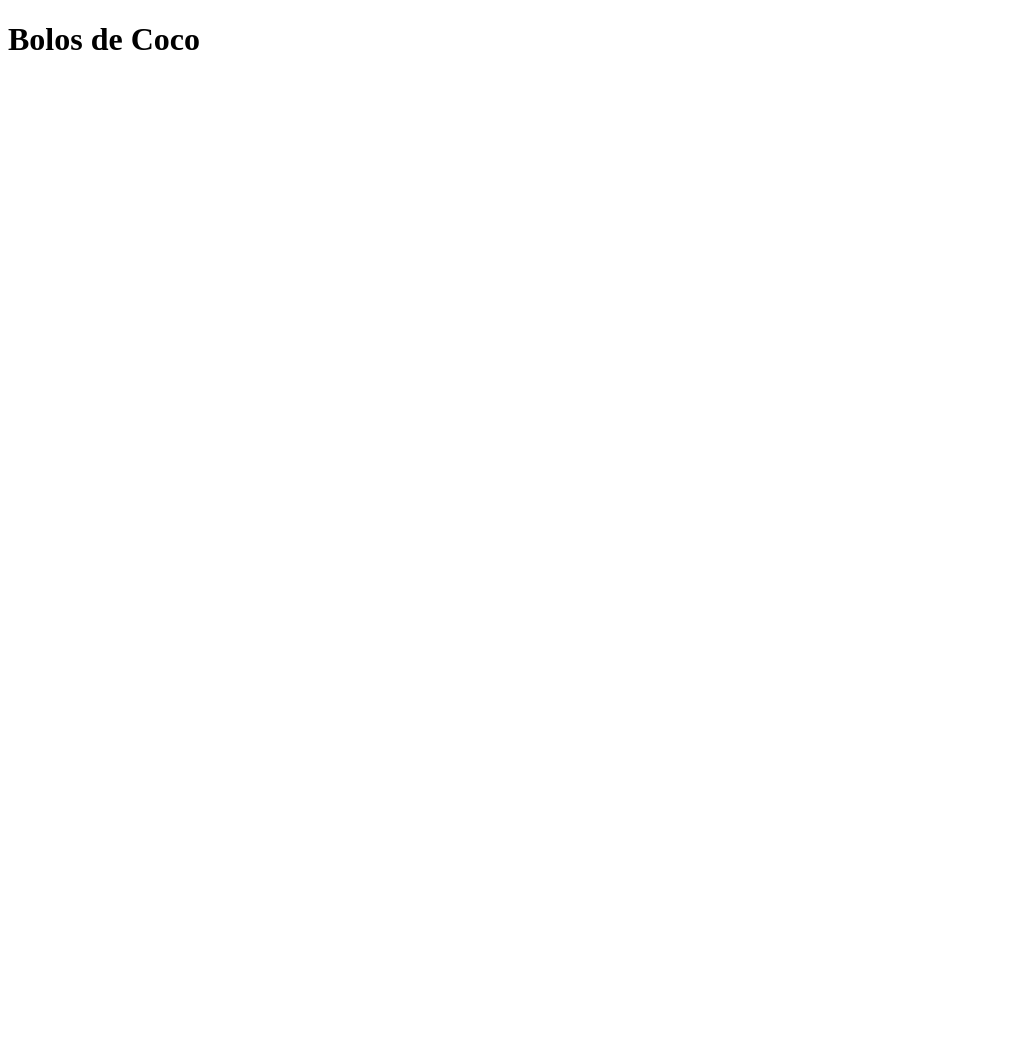
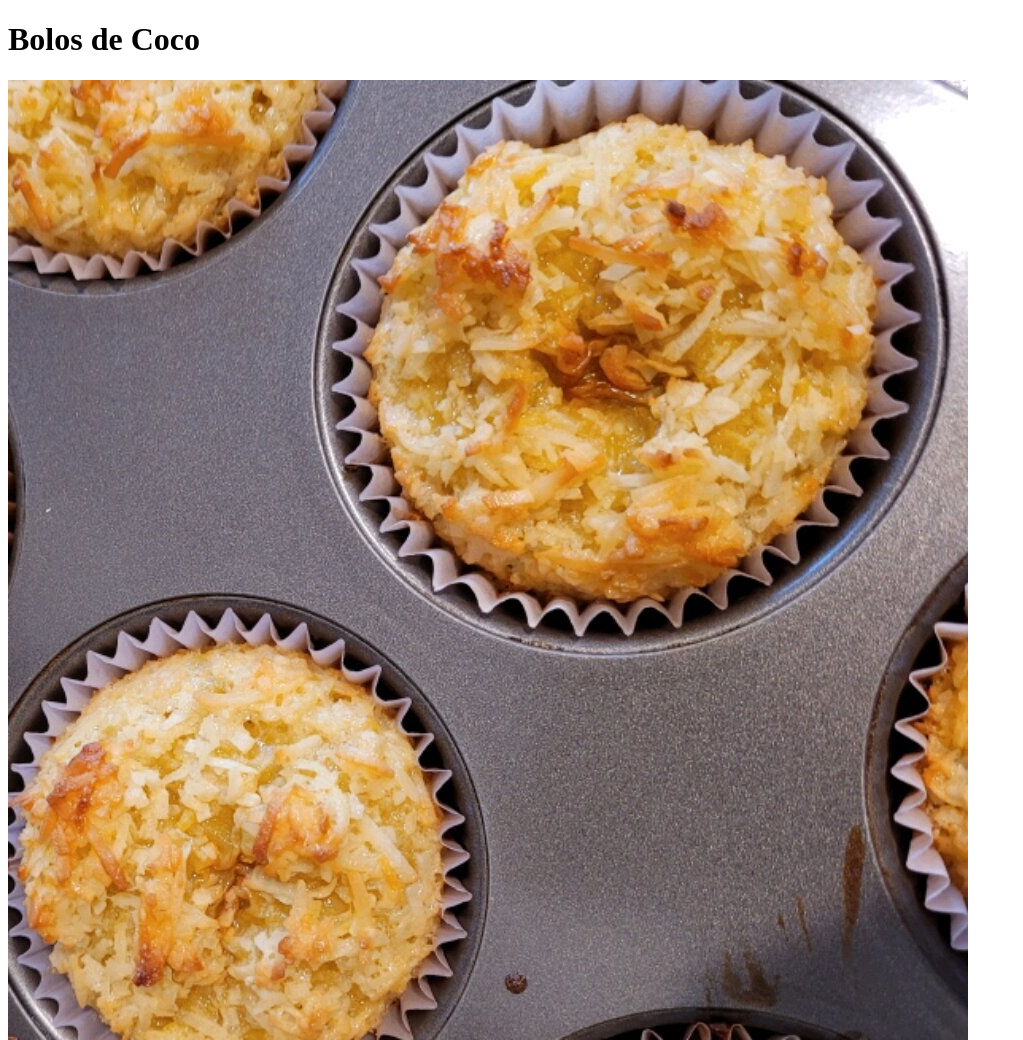
Before and after one commit to Stefabeth/odin-recipes, a plain HTML site: page recipes/bolos-de-coco.html in a window 1280 px wide. Shown: the whole page, without its empty margins (0-1023 px from the left). Before the commit the page ends 800 px from the top, so only its background shows below. Drawn offline with Linux system fonts and the light colour scheme.

Commit message:
Add 'Bolos de Coco' image

```diff
--- a/recipes/bolos-de-coco.html
+++ b/recipes/bolos-de-coco.html
@@ -8,5 +8,6 @@
 </head>
 <body>
   <h1>Bolos de Coco</h1>
+  <img src="../images/bolos-de-coco.jpg" alt="Bolos de Coco">
 </body>
 </html>
```
Also changed, not shown: images/bolos-de-coco.jpg (added).
